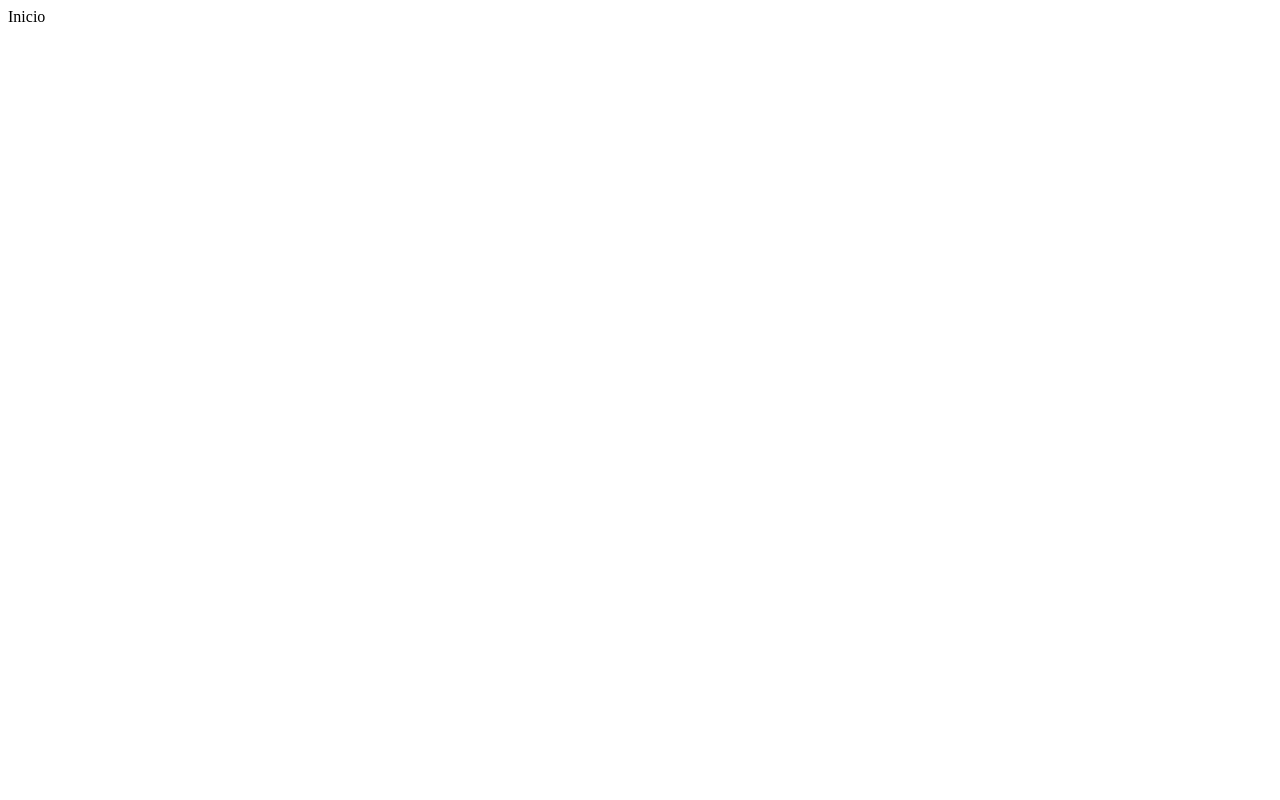
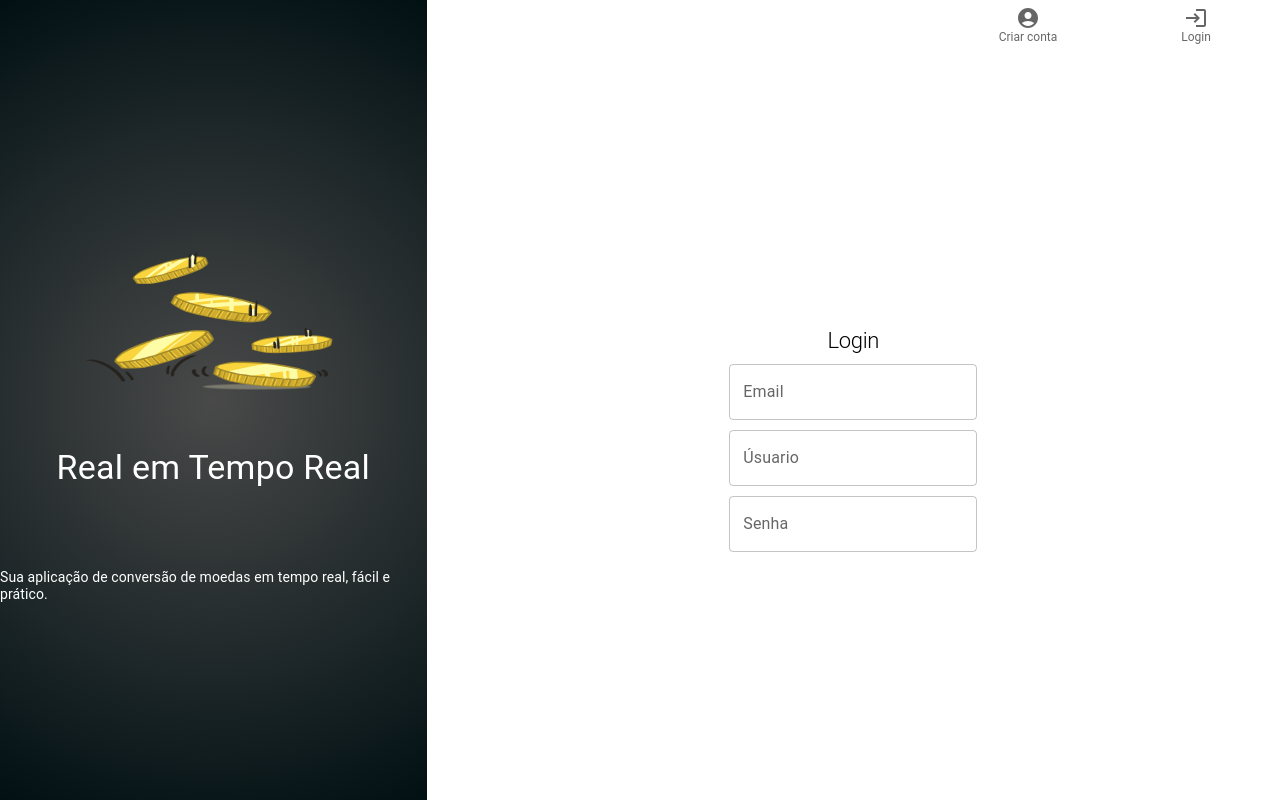
Before and after one commit to Delei09/currencies_frontend, a React (Create React App) app: page / in a window 1280 px wide. Built offline with nearby package versions, Linux system fonts and the light colour scheme.

Commit message:
feat: init page sign

```diff
--- /dev/null
+++ b/src/App.css
@@ -0,0 +1,5 @@
+* {
+  margin: 0;
+  padding: 0;
+  box-sizing: border-box;
+}
--- a/src/App.tsx
+++ b/src/App.tsx
@@ -1,9 +1,11 @@
 import React from 'react'
+import Sign from './pages/Sign/Sign'
+import './App.css'
 
 export default function App() {
   return (
     <div>
-      Inicio
+      <Sign />
     </div>
   )
 }
--- /dev/null
+++ b/src/pages/Sign/Sign.tsx
@@ -0,0 +1,112 @@
+import AccountCircleIcon from '@mui/icons-material/AccountCircle';
+import LoginIcon from '@mui/icons-material/Login';
+import { Grid2, TextField, Typography } from '@mui/material';
+import BottomNavigation from '@mui/material/BottomNavigation';
+import BottomNavigationAction from '@mui/material/BottomNavigationAction';
+import * as React from 'react';
+
+export default function Sign() {
+  const [value, setValue] = React.useState('recents');
+
+  const handleChange = (event: React.SyntheticEvent, newValue: string) => {
+    setValue(newValue);
+  };
+
+  return (
+    <>
+      <header>
+        <BottomNavigation
+          showLabels
+          value={value}
+          onChange={handleChange}
+          style={{
+            position: 'fixed',
+            top: 0,
+            width: '100%',
+            height: 50,
+            background: 'transparent',
+            alignItems: 'center',
+            justifyContent: 'end',
+          }}
+        >
+          <BottomNavigationAction
+            label="Criar conta"
+            value="createAccount"
+            icon={<AccountCircleIcon />}
+          />
+          <BottomNavigationAction
+            label="Login"
+            value="login"
+            icon={<LoginIcon />}
+          />
+        </BottomNavigation>
+      </header>
+      <body style={{ marginTop: 0 }}>
+        <Grid2 container spacing={0}>
+          <Grid2
+            size={{ xs: 12, md: 4, lg: 4 }}
+            style={{
+              background:
+                'radial-gradient(circle, rgba(15,2,244,1) 0%, rgba(73,73,73,1) 0%, rgba(1,16,19,1) 100%)',
+              height: '100vh',
+              display: 'flex',
+              justifyContent: 'center',
+              alignItems: 'center',
+              flexDirection: 'column',
+            }}
+          >
+            <img
+              src={require('../../assets/currencies.png')}
+              alt="currencies"
+              style={{ width: '100%', height: 250 }}
+            />
+            <Typography
+              variant="h4"
+              component="h1"
+              fontFamily={'Roboto'}
+              color={'white'}
+            >
+              Real em Tempo Real
+            </Typography>
+            <Typography
+              variant="h4"
+              component="h4"
+              fontFamily={'Roboto'}
+              color={'white'}
+              fontSize={14}
+              marginTop={10}
+            >
+              Sua aplicação de conversão de moedas em tempo real, fácil e
+              prático.
+            </Typography>
+          </Grid2>
+          <Grid2
+            size={{ xs: 12, md: 8, lg: 8 }}
+            style={{
+              backgroundColor:
+                'radial-gradient(circle, rgba(15,2,244,1) 0%, rgba(255,255,255,1) 0%, rgba(168,178,180,1) 100%)',
+              display: 'flex',
+              justifyContent: 'center',
+              alignItems: 'center',
+              flexDirection: 'column',
+              gap: 10
+            }}
+          >
+            <Typography
+              variant="h1"
+              component="h4"
+              fontFamily={'Roboto'}
+              fontSize={22}
+              marginTop={10}
+            >
+              Login
+            </Typography>
+            <TextField id="outlined-basic" label="Email" variant="outlined" />
+            <TextField id="outlined-basic" label="Úsuario" variant="outlined" />
+            <TextField id="outlined-basic" label="Senha" variant="outlined" />
+          </Grid2>
+        </Grid2>
+      </body>
+    </>
+  );
+}
```
Also changed, not shown: package.json (+7 -0 lines), src/assets/currencies.png (added), 1 other file (tests, documents, lock files or other folders).
